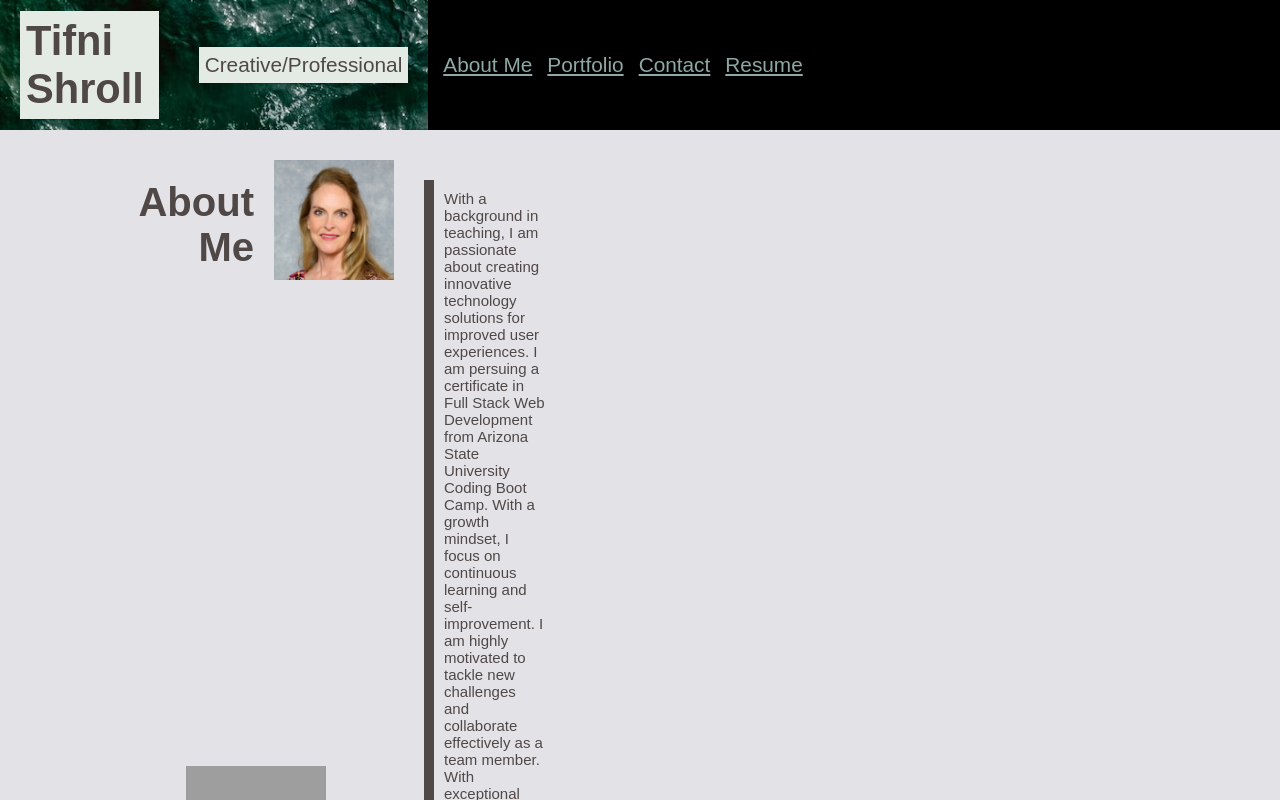
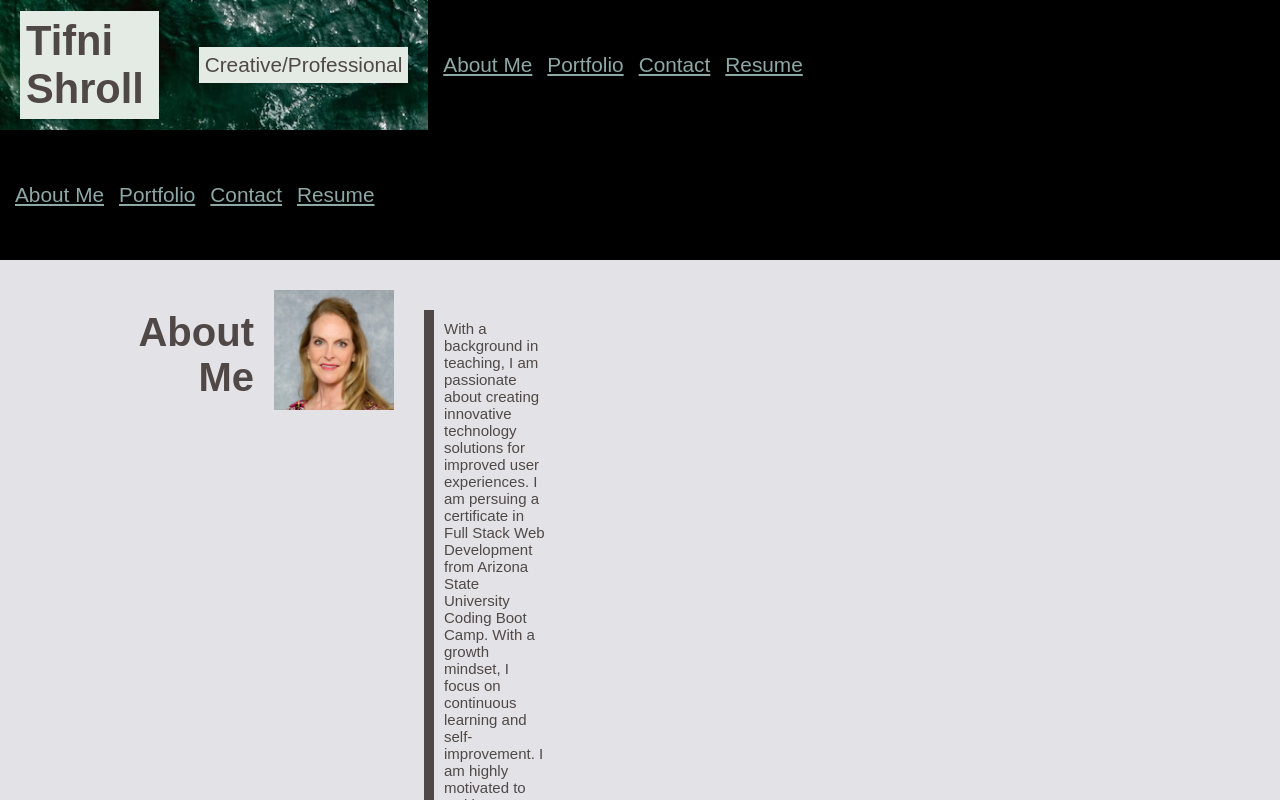
Before and after one commit to tasshroll/TS-Career-Portfolio, a React (Create React App) app: page / in a window 1280 px wide. Shown: the top 800 px of the page. Built offline with nearby package versions, Linux system fonts and the light colour scheme; grey boxes are pictures that could not be loaded.

Commit message:
Create components About, Contact, Portfolio, Resume

```diff
--- a/src/App.js
+++ b/src/App.js
@@ -1,8 +1,7 @@
 import Header from './components/Header';
-import Project from './components/Project';
+import PortfolioContainer from './components/PortfolioContainer';
 
-// Import the work array listing all work info
-import work from './work'
+
 
 // Import CSS to style the pages
 import './App.css';
@@ -12,7 +11,7 @@ export default function App() {
   return (
     <div className="App">
       <Header />
-      <Project work ={work}/>
+      <PortfolioContainer />
     </div>
   );
 }
--- a/src/components/Navbar.js
+++ b/src/components/Navbar.js
@@ -1,48 +1,46 @@
-import { useState } from "react"
 
-export default function Navbar() {
+export default function Navbar({ currentPage, handlePageChange }) {
 
-  // useState to display skill on site
-  const [showSkills, setShowSkills] = useState(false);
-  const skills = ["React", "JavaScript", "HTML", "CSS"]
-
-  // Function to download resume
-  function downloadResume() {
-    const resumeURL = "https://docs.google.com/document/d/1PQyY64zJtuLAxFP9K0l_yvupJwXLNUz9x3R-v2NWoxI/export?format=pdf"
-    window.location.href = resumeURL;
-  }
-
-  function toggleSkills() {
-    setShowSkills((prevShowSkills) => !prevShowSkills);
-  }
-
-
-  // When "Resume" is clicked, display page of skills and a link for user to download resume
   return (
     <div className="header-style">
       <nav>
         <ul>
-          <li> <a href="#about-me">About Me</a></li>
-          <li> <a href="#work">Portfolio</a></li>
-          <li> <a href="#contact">Contact</a></li>
           <li>
-            <a href="#resume" onClick={toggleSkills} >
-              Resume
+            <a
+              href="#about-me"
+              onClick={() => handlePageChange = ('About')}
+              className={currentPage === 'About' ? 'nav-link active' : 'nav-link'}
+            >About Me
+            </a>
+          </li>
+
+          <li>
+            <a
+              href="#work"
+              onClick={() => handlePageChange = ('Work')}
+              className={currentPage === 'Work' ? 'nav-link active' : 'nav-link'}
+            >Portfolio
+            </a>
+          </li>
+
+          <li>
+            <a
+              href="#contact"
+              onClick={() => handlePageChange = ('Contact')}
+              className={currentPage === "Contact" ? 'nav-link active' : 'nav-link'}
+            >Contact
+            </a>
+          </li>
+          <li>
+            <a
+              href="#resume"
+              onClick={() => handlePageChange('Resume')}
+              className={currentPage==='Resume' ? 'nav-link active' : 'nav-link'}
+            >Resume
             </a>
           </li>
         </ul>
       </nav>
-      {showSkills && (
-        <div>
-          <h2>Skills</h2>
-          <ul>
-            {skills.map((skill, index) => (
-              <li key={index}>{skill}</li>
-            ))}
-          </ul>
-          <button onClick={downloadResume}>Download Resume</button>
-        </div>
-      )}
     </div>
   );
 }
--- a/src/components/PorrtfolioContainer.js
+++ b/src/components/PortfolioContainer.js
@@ -1,12 +1,14 @@
 import React, { useState } from 'react';
-import NavTabs from './Navbar';
-import Header from './Header';
-// import Home from './pages/Home';
-// import About from './pages/About';
-// import Blog from './pages/Blog';
-// import Contact from './pages/Contact';
+import NavBar from './Navbar';
+import Portfolio from './pages/Portfolio';
+import About from './pages/About';
+import Contact from './pages/Contact';
+import Resume from './pages/Resume';
 
-export default function PortfolioContainer() {
+// Import the work array listing all work info
+import work from './work'
+
+export default function PortfolioContainer( {work}) {
     const [currentPage, setCurrentPage] = useState('About');
 
     // This method is checking to see what the value of `currentPage` is. Depending on the value of currentPage, we return the corresponding component to render.
@@ -15,13 +17,13 @@ export default function PortfolioContainer() {
             return <About />;
         }
         if (currentPage === 'Portfolio') {
-            return <Blog />;
+            return <Portfolio work={ work } />;
         }
         if (currentPage === 'Contact') {
-            return <Blog />;
+            return <Contact  />;
         }
         if (currentPage === 'Resume') {
-            return <Blog />;
+            return <Resume />;
         }
         return <About />;
     };
@@ -32,7 +34,7 @@ export default function PortfolioContainer() {
     return (
         <div>
             {/* We are passing the currentPage from state and the function to update it */}
-            <NavTabs currentPage={currentPage} handlePageChange={handlePageChange} />
+            <NavBar currentPage={currentPage} handlePageChange={handlePageChange} />
             {/* Here we are calling the renderPage method which will return a component  */}
             {renderPage()}
         </div>
--- /dev/null
+++ b/src/components/pages/About.js
@@ -0,0 +1,51 @@
+// name, gitHub, deployed, image are accessed in the work array
+export default function About() {
+
+
+    const styles = {
+        header: {
+            margin: 20,
+            padding: 6,
+            background: "#e4ebe5"
+        },
+
+        subtopics: {
+            display: "flex",
+            flexFlow: "row wrap",
+            justifyContent: "flexStart",
+            width: 100,
+            padding: 10,
+            margin: 20,
+            fontSize: 15
+        },
+
+        photoImage: {
+            marginRight: 10,
+            width: 120,
+            height: 120
+        }
+    };
+
+    return (
+        <div>
+            <main>
+                <section className="subtopics">
+
+                    <h1>About<br />Me</h1>
+                    <img src="../../Tif-headshot.jpeg" alt="headshot" style={styles.photoImage} />
+
+                    <p style={styles.subtopics}>
+                        With a background in teaching, I am passionate about creating innovative technology solutions
+                        for improved user experiences.  I am persuing a certificate in Full Stack Web Development from Arizona State University Coding
+                        Boot Camp. With a growth mindset, I focus on continuous
+                        learning and self-improvement. I am highly motivated to tackle new challenges and collaborate effectively as a
+                        team member. With exceptional communication and writing abilities, I can efficiently convey complex ideas and
+                        information.
+                    </p>
+                </section>
+
+            </main>
+        </div>
+
+    );
+}
--- /dev/null
+++ b/src/components/pages/Resume.js
@@ -0,0 +1,32 @@
+import { useState } from "react"
+
+export default function Resume() {
+
+    const skills = ["React", "JavaScript", "HTML", "CSS"]
+
+    // Function to download resume
+    function downloadResume() {
+        const resumeURL = "https://docs.google.com/document/d/1PQyY64zJtuLAxFP9K0l_yvupJwXLNUz9x3R-v2NWoxI/export?format=pdf"
+        window.location.href = resumeURL;
+    }
+
+    // function toggleSkills() {
+    //     setShowSkills((prevShowSkills) => !prevShowSkills);
+    // }
+
+
+    // When "Resume" is clicked, display page of skills and a link for user to download resume
+    return (
+        <div className="header-style">
+                <div>
+                    <h2>Skills</h2>
+                    <ul>
+                        {skills.map((skill, index) => (
+                            <li key={index}>{skill}</li>
+                        ))}
+                    </ul>
+                    <button onClick={downloadResume}>Download Resume</button>
+                </div>
+        </div>
+    );
+}
```
Also changed, not shown: src/components/pages/Portfolio.js (renamed from src/components/Project.js, +1 -9 lines), src/components/pages/Contact.js (added), src/components/work.js (renamed from src/work.js).
